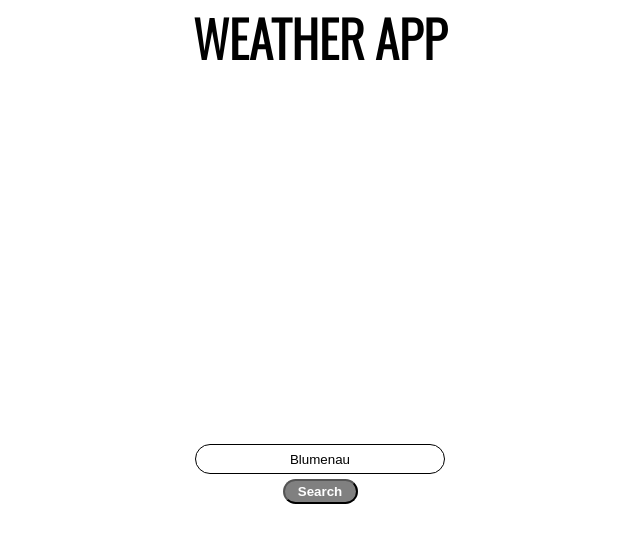
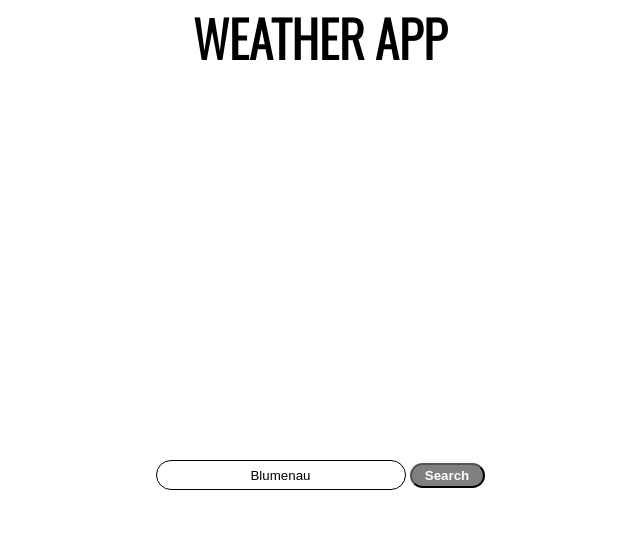
Before and after one commit to vitmonjo/weather-app, a website built with webpack: page dist/index.html in a window 1280 px wide. Shown: the whole page, without its empty margins (320-960 px from the left). Built offline with nearby package versions, Linux system fonts and the light colour scheme.

Commit message:
Add city-container div

```diff
--- a/dist/index.html
+++ b/dist/index.html
@@ -9,8 +9,11 @@
 <body>
     <h1 class="title">Weather App</h1>
     <div class="main-container">
-        <input type="text" class="search-input" placeholder="What's your city?" value="Blumenau">
-        <button class="search-btn">Search</button>
+        <div class="search-container">
+            <div class="city-container"></div>
+            <input type="text" class="search-input" placeholder="What's your city?" value="Blumenau">
+            <button class="search-btn">Search</button>
+        </div>
     </div>
 </body>
 </html>
```
